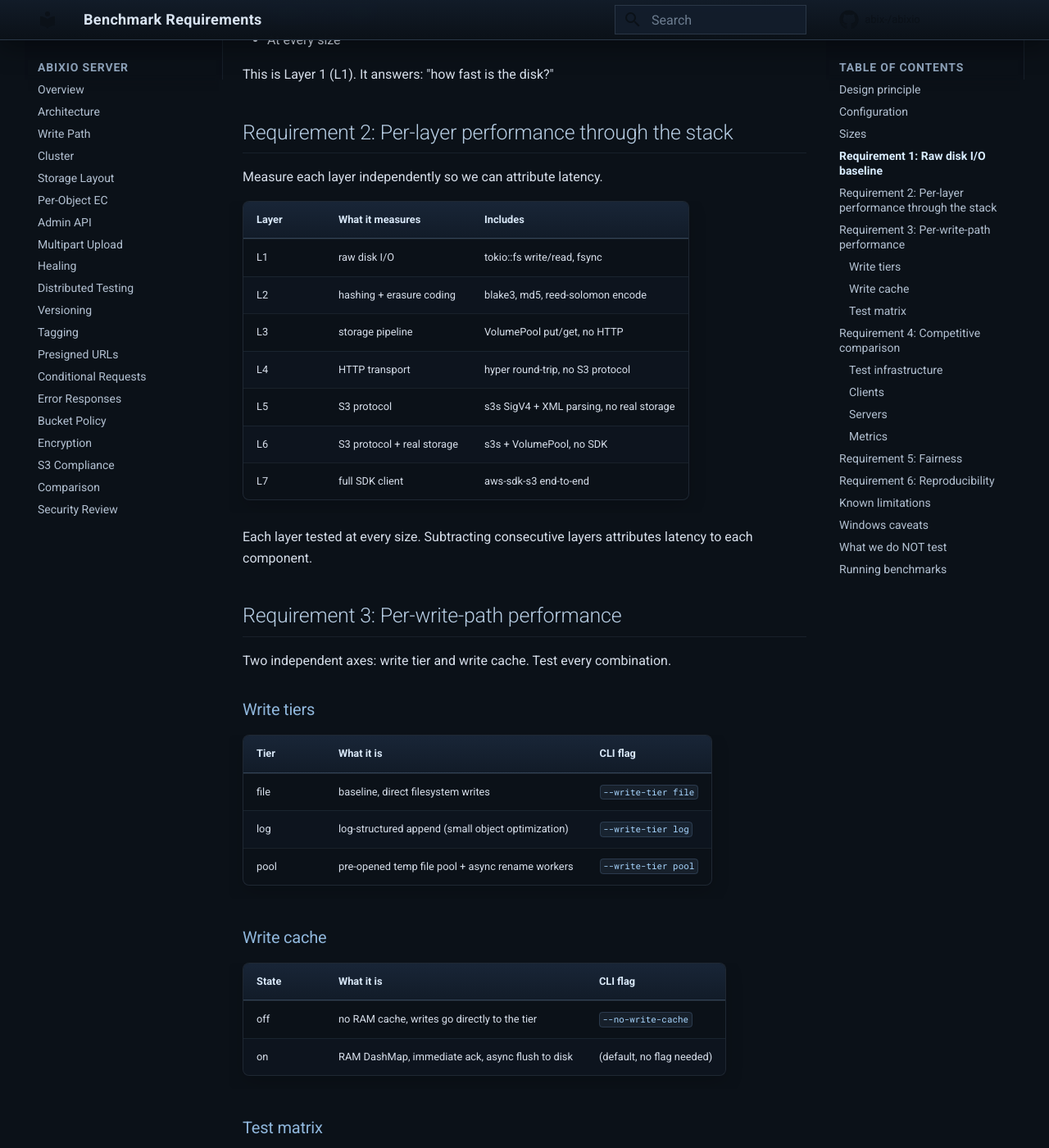
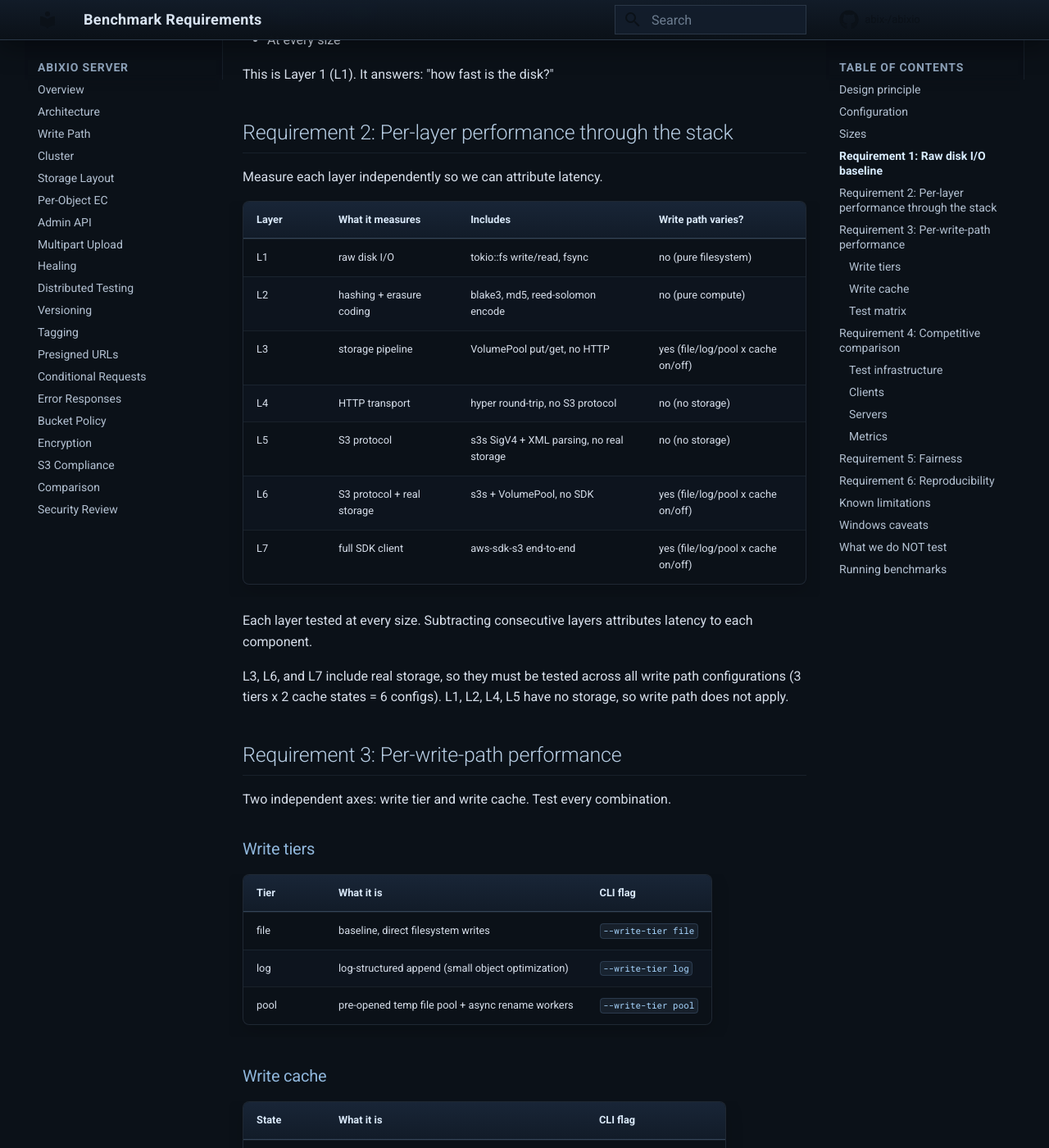
Before and after one commit to abix-/abixio, an MkDocs documentation site: the page built from docs/benchmark-requirements.md, in a window 1280 px wide and 1400 px high, scrolled down 2006 px. Shown: the whole window at 82% size. Built offline with MkDocs 1.6.1 and Material for MkDocs 9.7.7, drawn with Linux system fonts in a browser that asks for light colours; comment, search, counter and statistics services are not loaded.

Commit message:
docs: specify which layers vary by write path in requirement 2

```diff
--- a/docs/benchmark-requirements.md
+++ b/docs/benchmark-requirements.md
@@ -73,18 +73,22 @@ This is Layer 1 (L1). It answers: "how fast is the disk?"
 
 Measure each layer independently so we can attribute latency.
 
-| Layer | What it measures | Includes |
-|---|---|---|
-| L1 | raw disk I/O | tokio::fs write/read, fsync |
-| L2 | hashing + erasure coding | blake3, md5, reed-solomon encode |
-| L3 | storage pipeline | VolumePool put/get, no HTTP |
-| L4 | HTTP transport | hyper round-trip, no S3 protocol |
-| L5 | S3 protocol | s3s SigV4 + XML parsing, no real storage |
-| L6 | S3 protocol + real storage | s3s + VolumePool, no SDK |
-| L7 | full SDK client | aws-sdk-s3 end-to-end |
+| Layer | What it measures | Includes | Write path varies? |
+|---|---|---|---|
+| L1 | raw disk I/O | tokio::fs write/read, fsync | no (pure filesystem) |
+| L2 | hashing + erasure coding | blake3, md5, reed-solomon encode | no (pure compute) |
+| L3 | storage pipeline | VolumePool put/get, no HTTP | yes (file/log/pool x cache on/off) |
+| L4 | HTTP transport | hyper round-trip, no S3 protocol | no (no storage) |
+| L5 | S3 protocol | s3s SigV4 + XML parsing, no real storage | no (no storage) |
+| L6 | S3 protocol + real storage | s3s + VolumePool, no SDK | yes (file/log/pool x cache on/off) |
+| L7 | full SDK client | aws-sdk-s3 end-to-end | yes (file/log/pool x cache on/off) |
 
 Each layer tested at every size. Subtracting consecutive layers
 attributes latency to each component.
+
+L3, L6, and L7 include real storage, so they must be tested across
+all write path configurations (3 tiers x 2 cache states = 6 configs).
+L1, L2, L4, L5 have no storage, so write path does not apply.
 
 ## Requirement 3: Per-write-path performance
 
```
